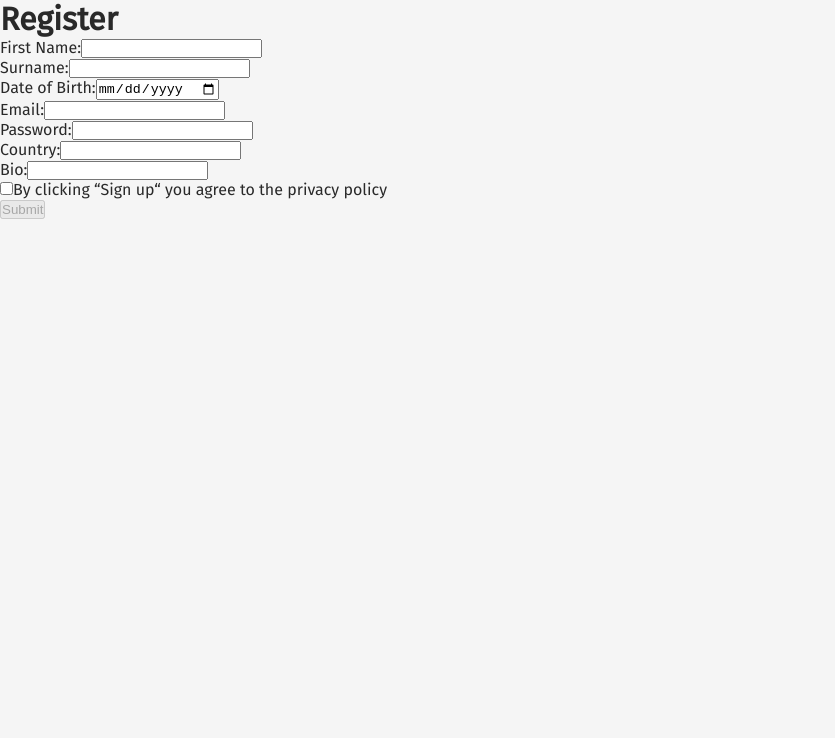
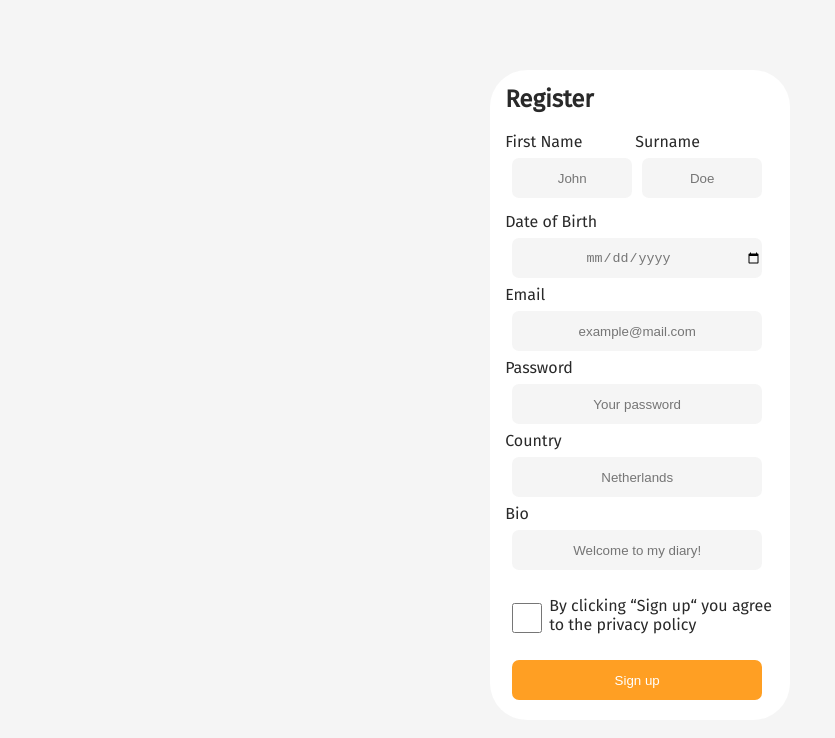
Before and after one commit to intruston/class41-project-MyDiary, a React app in the folder client/: page /signup in a window 1280 px wide. Shown: the top 738 px of the page, without its empty margins (0-835 px from the left). Built offline with nearby package versions, Linux system fonts and the light colour scheme.

Commit message:
Added classNames and css for Login and SignUp

```diff
--- a/client/src/index.css
+++ b/client/src/index.css
@@ -132,6 +132,100 @@ a {
 }
 
 /* ==========================================================================
+                           Login & Sign Up
+========================================================================== */
+.login-div {
+  position: absolute;
+  width: 300px;
+  height: 380px;
+  z-index: 15;
+  top: 50%;
+  left: 50%;
+  margin: -200px 0 0 -150px;
+  padding: var(--whiteSpaceMedium);
+  border-radius: 37px;
+  background-color: white;
+}
+
+.signup-div {
+  position: absolute;
+  width: 300px;
+  height: 650px;
+  z-index: 15;
+  top: 50%;
+  left: 50%;
+  margin: -330px 0 0 -150px;
+  padding: var(--whiteSpaceMedium);
+  border-radius: 37px;
+  background-color: white;
+}
+
+.signup-name-div {
+  width: 130px;
+  height: 80px;
+  float: left;
+}
+
+.login-input {
+  width: 250px;
+  height: 40px;
+  background: #f5f5f5;
+  color: #757575;
+  border: none;
+  border-radius: 7px;
+  margin: 7px;
+  text-align: center;
+}
+
+.signup-input {
+  width: 120px;
+  height: 40px;
+  background: #f5f5f5;
+  border: none;
+  border-radius: 7px;
+  margin: 7px;
+  text-align: center;
+}
+
+::-webkit-input-placeholder {
+  text-align: center;
+}
+
+:-moz-placeholder {
+  text-align: center;
+}
+
+input:focus {
+  outline-color: #757575;
+}
+
+input[type="checkbox"] {
+  width: 30px;
+  height: 30px;
+  accent-color: #f5f5f5;
+  float: left;
+  margin: 7px;
+}
+
+.login-button {
+  width: 250px;
+  height: 40px;
+  background: #ff9f23;
+  color: white;
+  border: none;
+  border-radius: 7px;
+  margin: 7px;
+}
+
+.signup-button {
+  width: 250px;
+  height: 40px;
+  background: white;
+  border: none;
+  margin: 7px;
+}
+
+/* ==========================================================================
                            Error & Loader
 ========================================================================== */
 .error {
--- a/client/src/pages/Login/Login.jsx
+++ b/client/src/pages/Login/Login.jsx
@@ -2,10 +2,9 @@ import React, { useState, useContext } from "react";
 import { Link } from "react-router-dom";
 import useFetch from "../../hooks/useFetch";
 import { UserContext } from "../../hooks/useUserContext";
+import Loading from "../../components/Loading";
 
 function LoginForm() {
-  //Basic Login page. Just to reach profile page
-
   const [email, setEmail] = useState("");
   const [password, setPassword] = useState("");
   const { login } = useContext(UserContext);
@@ -43,15 +42,16 @@ function LoginForm() {
   }
 
   return (
-    <div>
-      <h1>Log in to My diary</h1>
+    <div className="login-div">
+      <h2>Log in to My diary</h2>
+      <br />
       <p>
         You will be able to comment on posts, save posts to your calendar and
         find friends according to your interests
       </p>
+      <br />
       <form onSubmit={handleSubmit}>
         <label>
-          Email:
           <input
             type="email"
             value={email}
@@ -59,11 +59,12 @@ function LoginForm() {
               setEmail(e.target.value);
             }}
             required
+            placeholder="Email"
+            className="login-input"
           />
         </label>
         <br />
         <label>
-          Password:
           <input
             type="password"
             value={password}
@@ -72,14 +73,18 @@ function LoginForm() {
             }}
             required
             minLength="8"
+            placeholder="Password"
+            className="login-input"
           />
         </label>
         <br />
-        <button type="submit">Log in</button>
-        <button type="button">
+        <button type="submit" className="login-button">
+          Log in
+        </button>
+        <button type="button" className="signup-button">
           <Link to="/signup">Sign up</Link>
         </button>
-        {isLoading && <div>Loading...</div>}
+        {isLoading && <Loading />}
         {error && <div>Something is wrong: {error.message}</div>}
       </form>
     </div>
--- a/client/src/pages/SignUp/SignUp.jsx
+++ b/client/src/pages/SignUp/SignUp.jsx
@@ -1,6 +1,7 @@
 import React, { useState } from "react";
 import { useNavigate } from "react-router-dom";
 import useFetch from "../../hooks/useFetch";
+import Loading from "../../components/Loading";
 
 function RegisterForm() {
   const [firstName, setFirstName] = useState("");
@@ -51,12 +52,14 @@ function RegisterForm() {
   }
 
   return (
-    <div>
+    <div className="signup-div">
       <form onSubmit={handleSubmit}>
-        <h1>Register</h1>
+        <h2>Register</h2>
+        <br />
+        <div className="signup-name-div">
           <p>
             <label>
-            First Name:
+              First Name
               <input
                 type="text"
                 value={firstName}
@@ -64,12 +67,16 @@ function RegisterForm() {
                   setFirstName(e.target.value);
                 }}
                 required
+                className="signup-input"
+                placeholder="John"
               />
             </label>
           </p>
+        </div>
+        <div className="signup-name-div">
           <p>
             <label>
-            Surname:
+              Surname
               <input
                 type="text"
                 value={lastName}
@@ -77,12 +84,15 @@ function RegisterForm() {
                   setLastName(e.target.value);
                 }}
                 required
+                className="signup-input"
+                placeholder="Doe"
               />
             </label>
           </p>
+        </div>
         <p>
           <label>
-            Date of Birth:
+            Date of Birth
             <input
               type="date"
               value={dateOfBirth}
@@ -90,12 +100,13 @@ function RegisterForm() {
                 setDateOfBirth(e.target.value);
               }}
               required
+              className="login-input"
             />
           </label>
         </p>
         <p>
           <label>
-            Email:
+            Email
             <input
               type="email"
               value={email}
@@ -103,12 +114,14 @@ function RegisterForm() {
                 setEmail(e.target.value);
               }}
               required
+              placeholder="example@mail.com"
+              className="login-input"
             />
           </label>
         </p>
         <p>
           <label>
-            Password:
+            Password
             <input
               type="password"
               value={password}
@@ -117,33 +130,40 @@ function RegisterForm() {
               }}
               required
               minLength="8"
+              placeholder="Your password"
+              className="login-input"
             />
           </label>
         </p>
         <p>
           <label>
-            Country:
+            Country
             <input
               type="text"
               value={country}
               onChange={(e) => {
                 setCountry(e.target.value);
               }}
+              className="login-input"
+              placeholder="Netherlands"
             />
           </label>
         </p>
         <p>
           <label>
-            Bio:
+            Bio
             <input
               type="text"
               value={bio}
               onChange={(e) => {
                 setBio(e.target.value);
               }}
+              className="login-input"
+              placeholder="Welcome to my diary!"
             />
           </label>
         </p>
+        <br />
         <p>
           <label>
             <input
@@ -152,14 +172,20 @@ function RegisterForm() {
               onChange={(e) => {
                 setAgreeToPrivacyPolicy(e.target.checked);
               }}
+              className="checkbox-input"
             />
             By clicking &ldquo;Sign up&ldquo; you agree to the privacy policy
           </label>
         </p>
-        <button type="submit" disabled={!agreeToPrivacyPolicy}>
-          Submit
+        <br />
+        <button
+          type="submit"
+          disabled={!agreeToPrivacyPolicy}
+          className="login-button"
+        >
+          Sign up
         </button>
-        {isLoading && <div>Loading...</div>}
+        {isLoading && <Loading />}
         {error && <div>Something is wrong: {error.message}</div>}
       </form>
     </div>
```
Also changed, not shown: client/src/pages/Login/Login.css (added). Lines whose indentation alone changed are shown as unchanged.
